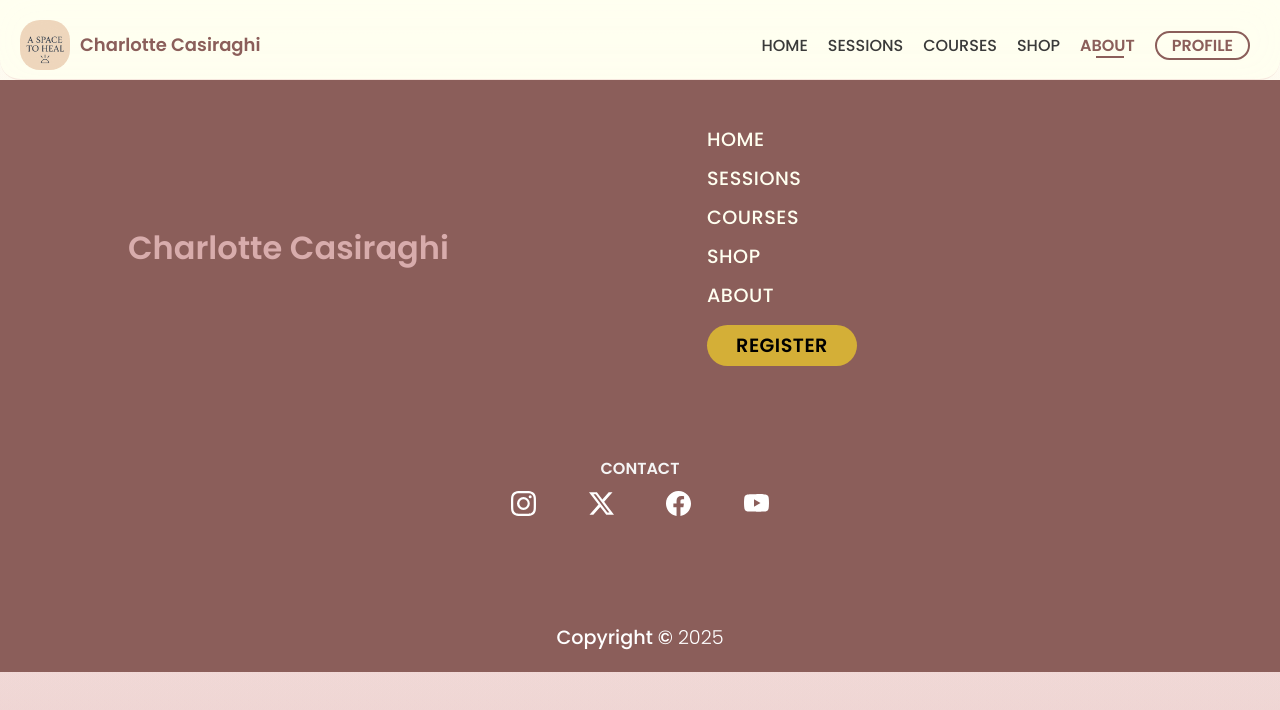
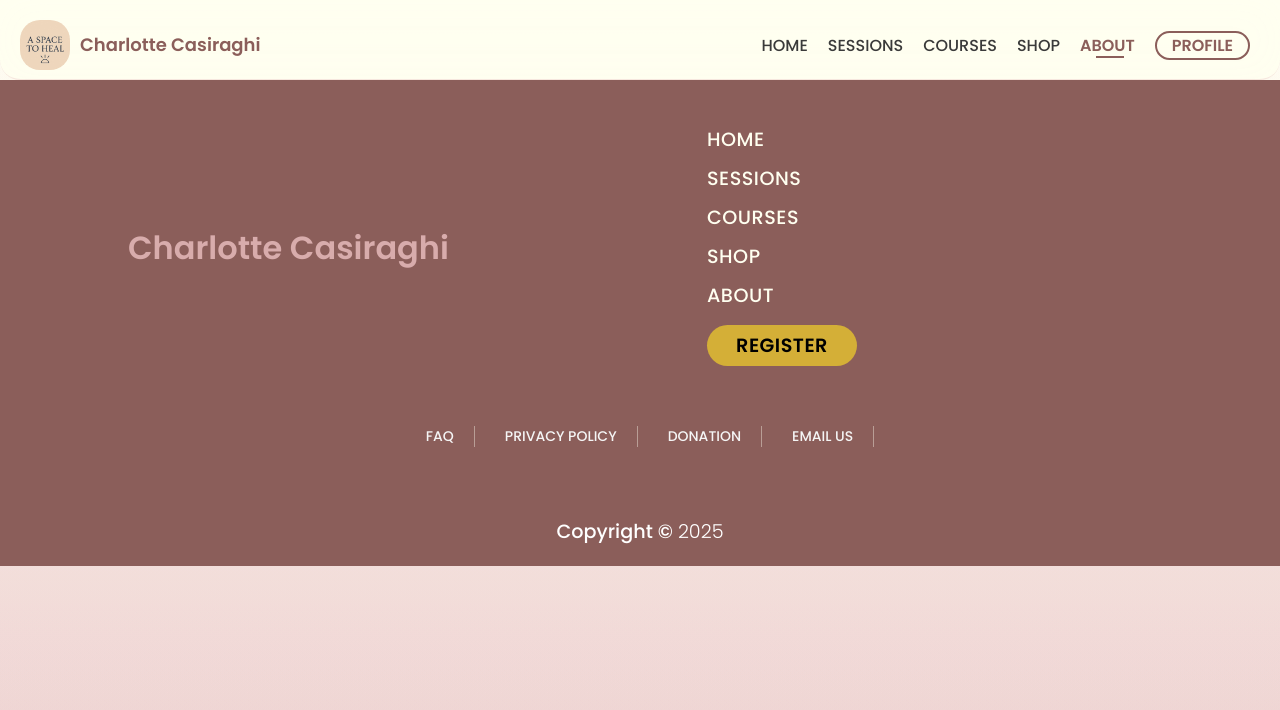
Before and after one commit to qal-technologies/Therapy, a plain HTML site: page html/main/About.html in a window 1280 px wide. Drawn offline with Linux system fonts and the light colour scheme.

Commit message:
Update About.html

```diff
--- a/html/main/About.html
+++ b/html/main/About.html
@@ -136,80 +136,25 @@
         <div class="upper">
           <p class="name">Charlotte Casiraghi</p>
           <div class="navs">
-        <a class="nav" href="/html/main/Home.html">HOME</a>
+            <a class="nav">HOME</a>
             <a class="nav" href="/html/main/Session.html">SESSIONS</a>
             <a class="nav" href="/html/main/Courses.html">COURSES</a>
             <a class="nav" href="/html/main/Shop.html">SHOP</a>
-        <a class="nav">ABOUT</a>
+            <a class="nav" href="/html/main/About.html">ABOUT</a>
             <a href="/html//regs/Signup.html" class="login nav">
               <p class="login-text">REGISTER</p>
             </a>
           </div>
         </div>
 
-      <div id="bottom">
-            <p class="contactText" style="color: whitesmoke;">CONTACT</p>
-            <div id="contacts">
-              <a class="icons">
-                <svg
-                  xmlns="http://www.w3.org/2000/svg"
-                  width="16"
-                  height="16"
-                  fill="currentColor"
-                  class="bi bi-instagram"
-                  viewBox="0 0 16 16"
-                >
-                  <path
-                    d="M8 0C5.829 0 5.556.01 4.703.048 3.85.088 3.269.222 2.76.42a3.9 3.9 0 0 0-1.417.923A3.9 3.9 0 0 0 .42 2.76C.222 3.268.087 3.85.048 4.7.01 5.555 0 5.827 0 8.001c0 2.172.01 2.444.048 3.297.04.852.174 1.433.372 1.942.205.526.478.972.923 1.417.444.445.89.719 1.416.923.51.198 1.09.333 1.942.372C5.555 15.99 5.827 16 8 16s2.444-.01 3.298-.048c.851-.04 1.434-.174 1.943-.372a3.9 3.9 0 0 0 1.416-.923c.445-.445.718-.891.923-1.417.197-.509.332-1.09.372-1.942C15.99 10.445 16 10.173 16 8s-.01-2.445-.048-3.299c-.04-.851-.175-1.433-.372-1.941a3.9 3.9 0 0 0-.923-1.417A3.9 3.9 0 0 0 13.24.42c-.51-.198-1.092-.333-1.943-.372C10.443.01 10.172 0 7.998 0zm-.717 1.442h.718c2.136 0 2.389.007 3.232.046.78.035 1.204.166 1.486.275.373.145.64.319.92.599s.453.546.598.92c.11.281.24.705.275 1.485.039.843.047 1.096.047 3.231s-.008 2.389-.047 3.232c-.035.78-.166 1.203-.275 1.485a2.5 2.5 0 0 1-.599.919c-.28.28-.546.453-.92.598-.28.11-.704.24-1.485.276-.843.038-1.096.047-3.232.047s-2.39-.009-3.233-.047c-.78-.036-1.203-.166-1.485-.276a2.5 2.5 0 0 1-.92-.598 2.5 2.5 0 0 1-.6-.92c-.109-.281-.24-.705-.275-1.485-.038-.843-.046-1.096-.046-3.233s.008-2.388.046-3.231c.036-.78.166-1.204.276-1.486.145-.373.319-.64.599-.92s.546-.453.92-.598c.282-.11.705-.24 1.485-.276.738-.034 1.024-.044 2.515-.045zm4.988 1.328a.96.96 0 1 0 0 1.92.96.96 0 0 0 0-1.92m-4.27 1.122a4.109 4.109 0 1 0 0 8.217 4.109 4.109 0 0 0 0-8.217m0 1.441a2.667 2.667 0 1 1 0 5.334 2.667 2.667 0 0 1 0-5.334"
-                  />
-                </svg>
-              </a>
+<div class="others">
+<a href="/html/main/FAQ.html">FAQ</a>
 
-              <a class="icons"
-                ><svg
-                  xmlns="http://www.w3.org/2000/svg"
-                  width="16"
-                  height="16"
-                  fill="currentColor"
-                  class="bi bi-twitter-x"
-                  viewBox="0 0 16 16"
-                >
-                  <path
-                    d="M12.6.75h2.454l-5.36 6.142L16 15.25h-4.937l-3.867-5.07-4.425 5.07H.316l5.733-6.57L0 .75h5.063l3.495 4.633L12.601.75Zm-.86 13.028h1.36L4.323 2.145H2.865z"
-                  />
-                </svg>
-              </a>
+<a href="/html/main/Privacy.html">PRIVACY POLICY</a>
 
-              <a class="icons"
-                ><svg
-                  xmlns="http://www.w3.org/2000/svg"
-                  width="16"
-                  height="16"
-                  fill="currentColor"
-                  class="bi bi-facebook"
-                  viewBox="0 0 16 16"
-                >
-                  <path
-                    d="M16 8.049c0-4.446-3.582-8.05-8-8.05C3.58 0-.002 3.603-.002 8.05c0 4.017 2.926 7.347 6.75 7.951v-5.625h-2.03V8.05H6.75V6.275c0-2.017 1.195-3.131 3.022-3.131.876 0 1.791.157 1.791.157v1.98h-1.009c-.993 0-1.303.621-1.303 1.258v1.51h2.218l-.354 2.326H9.25V16c3.824-.604 6.75-3.934 6.75-7.951"
-                  />
-                </svg>
-              </a>
+<a href="/html/main/Donation.html">DONATION</a>
 
-              <a class="icons">
-                <svg
-                  xmlns="http://www.w3.org/2000/svg"
-                  width="16"
-                  height="16"
-                  fill="currentColor"
-                  class="bi bi-youtube"
-                  viewBox="0 0 16 16"
-                >
-                  <path
-                    d="M8.051 1.999h.089c.822.003 4.987.033 6.11.335a2.01 2.01 0 0 1 1.415 1.42c.101.38.172.883.22 1.402l.01.104.022.26.008.104c.065.914.073 1.77.074 1.957v.075c-.001.194-.01 1.108-.082 2.06l-.008.105-.009.104c-.05.572-.124 1.14-.235 1.558a2.01 2.01 0 0 1-1.415 1.42c-1.16.312-5.569.334-6.18.335h-.142c-.309 0-1.587-.006-2.927-.052l-.17-.006-.087-.004-.171-.007-.171-.007c-1.11-.049-2.167-.128-2.654-.26a2.01 2.01 0 0 1-1.415-1.419c-.111-.417-.185-.986-.235-1.558L.09 9.82l-.008-.104A31 31 0 0 1 0 7.68v-.123c.002-.215.01-.958.064-1.778l.007-.103.003-.052.008-.104.022-.26.01-.104c.048-.519.119-1.023.22-1.402a2.01 2.01 0 0 1 1.415-1.42c.487-.13 1.544-.21 2.654-.26l.17-.007.172-.006.086-.003.171-.007A100 100 0 0 1 7.858 2zM6.4 5.209v4.818l4.157-2.408z"
-                  />
-                </svg>
-              </a>
-            </div>
+<a href="mailto:healingwithcharlottecasiraghi@gmail.com">EMAIL US</a>
 </div>
 
         <div class="copyright">
```
Lines whose indentation alone changed are shown as unchanged.
